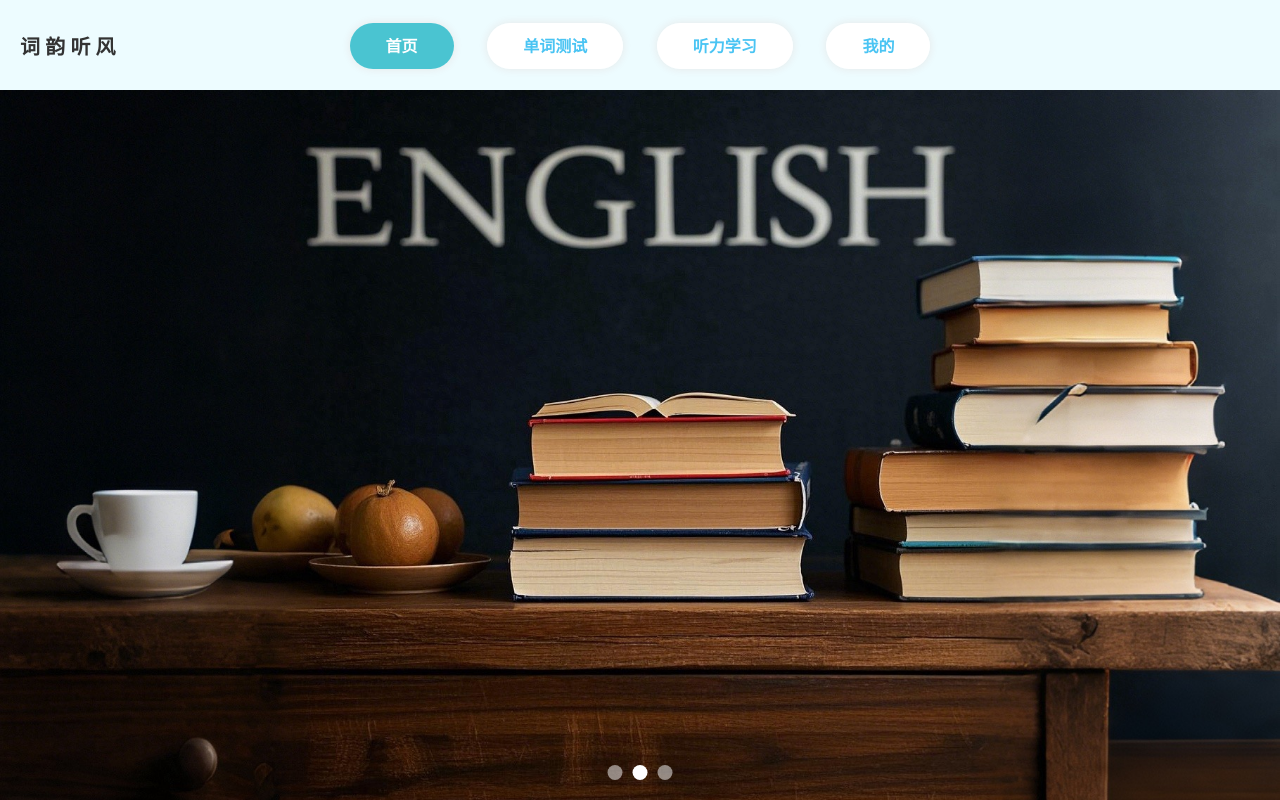
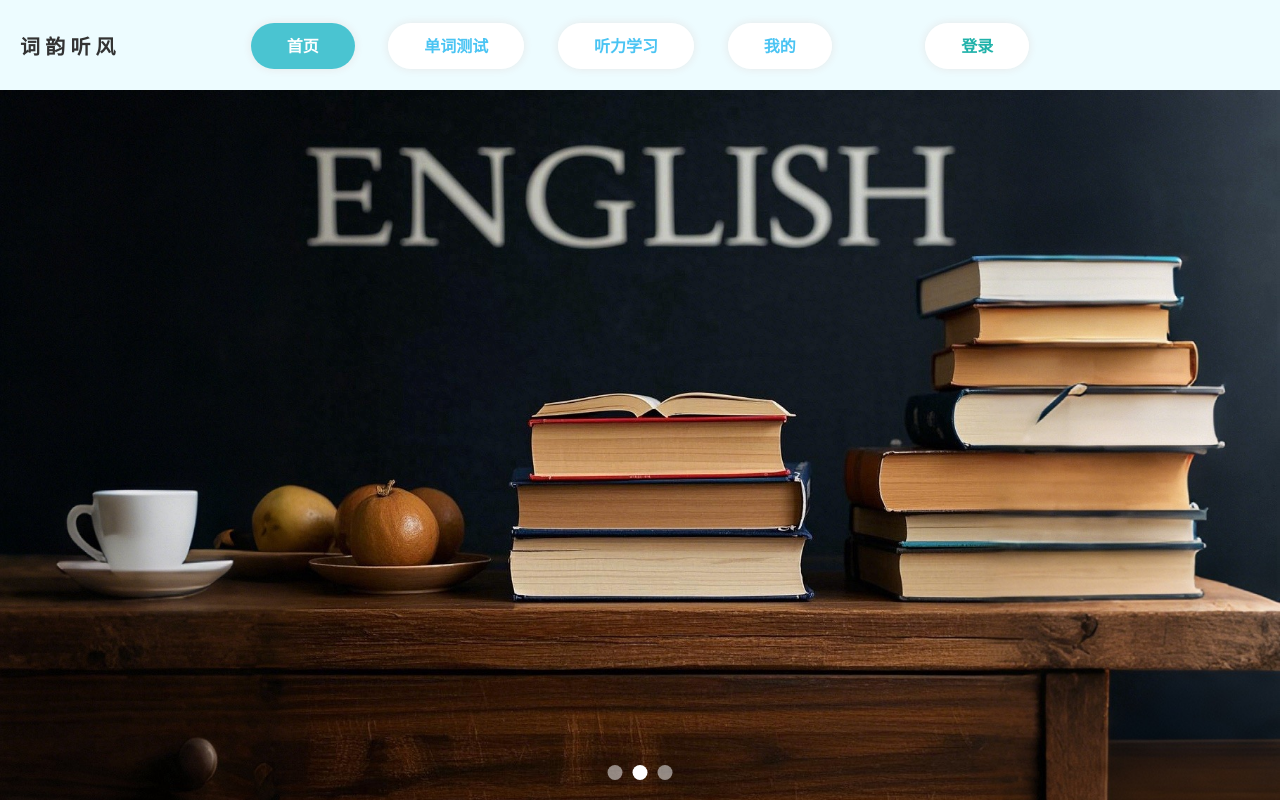
Before and after one commit to p1ggy929/demo, a Flask app: page / in a window 1280 px wide. Run offline with Flask 3, Linux system fonts and the light colour scheme.

Commit message:
登录注册页面

```diff
--- a/app.py
+++ b/app.py
@@ -5,7 +5,12 @@ app = Flask(__name__)
 
 
 @app.route('/')
-def index_login():
+def index_main():
+    return render_template('index.html')
+
+
+@app.route("/index")
+def index_index():
     return render_template('index.html')
 
 
@@ -14,9 +19,9 @@ def index_register():
     return render_template('register.html')
 
 
-@app.route("/index")
-def index_index():
-    return render_template('index.html')
+@app.route("/login")
+def index_login():
+    return render_template('login.html')
 
 
 @app.route("/Word_Test")
@@ -47,9 +52,9 @@ def login():
             if pwd == cursor_select[0]['password']:
                 return render_template('index.html')
             else:
-                return '密码错误 <a href="/">返回登录</a>'
+                return '密码错误 <a href="/login">返回登录</a>'
         else:
-            return '用户不存在 <a href="/">返回登录</a>'
+            return '用户不存在 <a href="/login">返回登录</a>'
     else:
         return f"查询出错: {result['message']}"
 
@@ -64,20 +69,22 @@ def register():
     if result['status'] == 'success':
         cursor_select = result['data']
         if len(cursor_select) > 0:
-            return '用户已存在 <a href="/">返回登录</a>'
+            return '用户已存在 <a href="/login">返回登录</a>'
         else:
             code = "INSERT INTO `login_user` (`username`, `password`) VALUES (%s, %s)"
             insert_result = con_mysql(code, (name, pwd))
             if insert_result['status'] == 'success':
-                return '注册成功 <a href="/">返回登录</a>'
+                return '注册成功 <a href="/login">返回登录</a>'
             else:
                 return f"注册出错: {insert_result['message']}"
     else:
         return f"查询出错: {result['message']}"
 
 
-# @app.route('/index', methods=["POST"])
-# # def index_index():
+@app.route('/index', methods=["POST"])
+def index():
+    if request.method == "POST":
+        return render_template('login.html')
 
 if __name__ == '__main__':
     app.run()
--- a/static/css/index_style.css
+++ b/static/css/index_style.css
@@ -78,6 +78,17 @@ a {
     box-shadow: 0 0 10px #e7e7e7;
 }
 
+.navigation li a.active_button {
+    margin-left: 60px;
+    color: lightseagreen;
+    font-size: 16px;
+    font-weight: bold;
+    background-color: white;
+    border-radius: 30px;
+    padding: 12px 36px;
+    box-shadow: 0 0 10px #e7e7e7;
+}
+
 .page-header .container {
     position: relative;
     width: 1350px;
@@ -143,6 +154,7 @@ a {
     animation-delay: 10s;
 }
 
+
 @media (max-width: 1350px) {
     .page-header .container {
         width: 100%;
--- a/templates/index.html
+++ b/templates/index.html
@@ -18,6 +18,7 @@
                     <li><a class="active2" href="Word_Test">单词测试</a></li>
                     <li><a class="active2" href="Listening_Learning">听力学习</a></li>
                     <li><a class="active2" href="mine">我的</a></li>
+                    <li><a class="active_button" href="login">登录</a></li>
                 </ul>
             </nav>
         </div>
--- a/templates/register.html
+++ b/templates/register.html
@@ -4,7 +4,7 @@
 <head>
     <meta charset="UTF-8">
     <meta name="viewport" content="width=device-width, initial-scale=1.0">
-    <link rel="stylesheet" href="/css/login.css">
+    <link rel="stylesheet" href="/static/css/login.css">
     <title>注册页面</title>
 </head>
 
@@ -25,7 +25,7 @@
                 <div class="overlay-panel overlay-right">
                     <h1>宝，盼你好久啦！</h1>
                     <p>速速登录，解锁超绝英语飞升秘籍。实用课程、专项特训、趣味互动全都严阵以待，就等你一路开挂，轻松拿捏英语！</p>
-                    <a href="/" class="button ghost">返回登录</a>
+                    <a href="/login" class="button ghost">返回登录</a>
                 </div>
             </div>
         </div>
```
